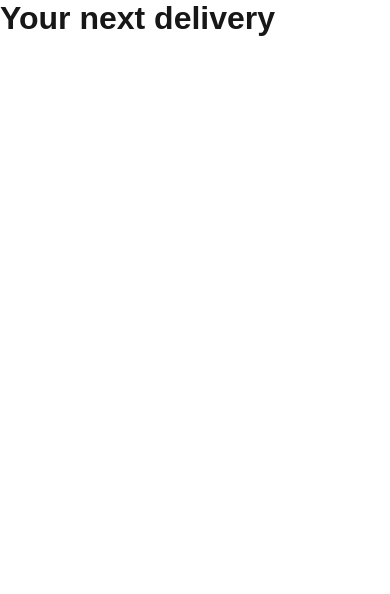
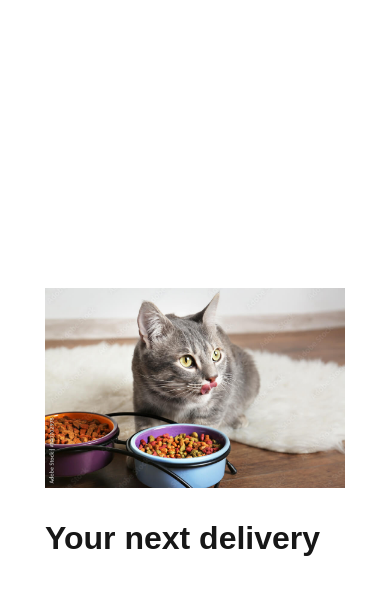
Before and after one commit to tsankhalpara/customer-app, a Next.js app: page /welcome/1 in a window 390 px wide. Shown: the top 594 px of the page. Built offline with nearby package versions, Linux system fonts and the light colour scheme.

Commit message:
Add image and basic responsive layout

```diff
--- /dev/null
+++ b/src/app/welcome/[id]/page.module.css
@@ -0,0 +1,17 @@
+.page {
+  display: flex;
+  align-items: center;
+  justify-content: center;
+  min-height: 100svh;
+  padding: 80px;
+  gap: 64px;
+}
+
+.main {
+  display: flex;
+  gap: 32px;
+
+  @media only screen and (max-width: 600px) {
+    flex-direction: column;
+  }
+}
--- a/src/app/welcome/[id]/page.tsx
+++ b/src/app/welcome/[id]/page.tsx
@@ -1,6 +1,19 @@
+import Image from "next/image";
+import Cat from "./CuteCat.jpg";
+import styles from "./page.module.css";
 
 export default function Welcome() {
   return (
-    <h1>Your next delivery</h1>
+     <div className={styles.page}>
+        <main className={styles.main}>
+            <Image
+                src={Cat}
+                width={300}
+                height={200}
+                alt={"cute cat"}
+            />
+            <h1>Your next delivery</h1>
+        </main>
+   </div>
    );
 }
```
Also changed, not shown: src/app/welcome/[id]/CuteCat.jpg (added).
